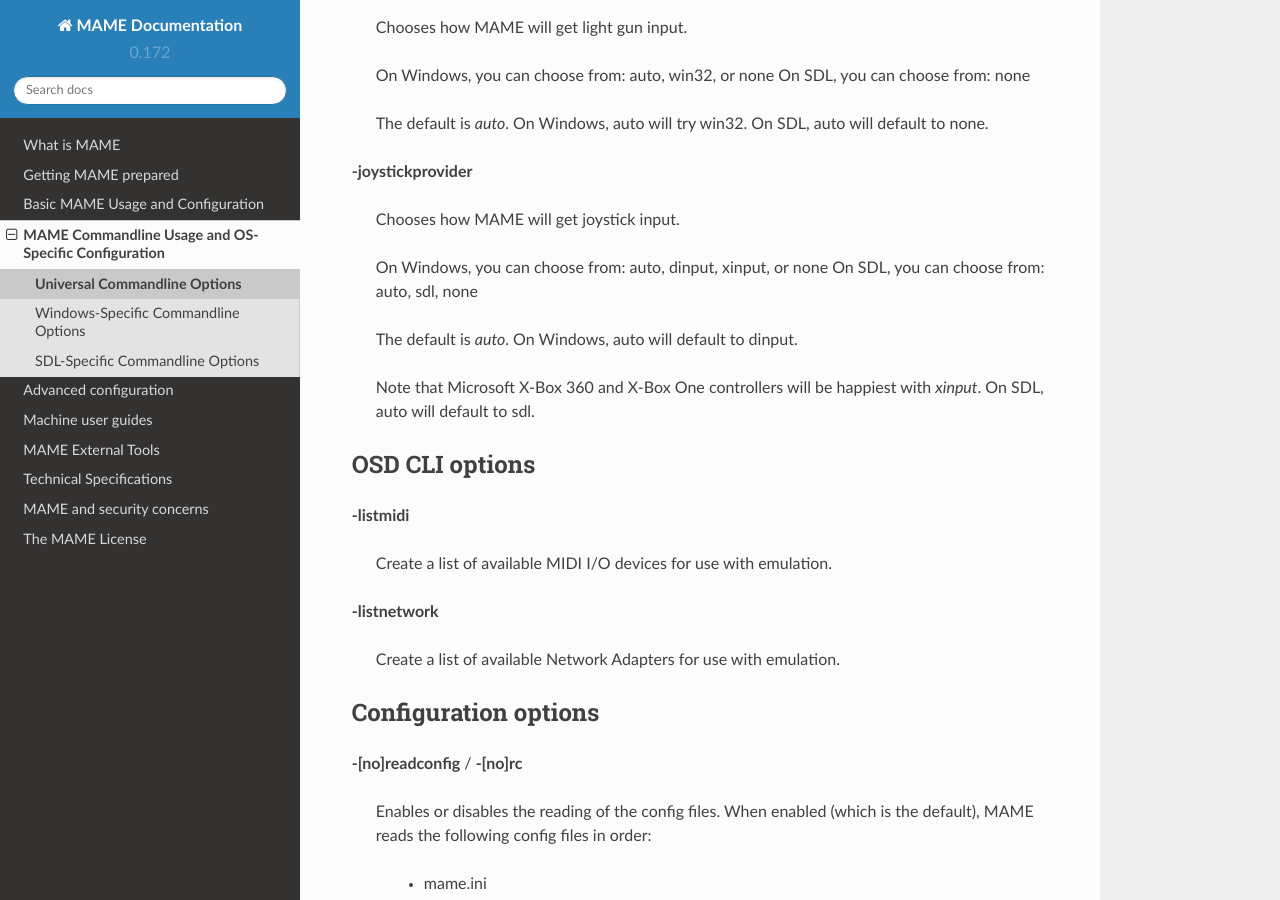
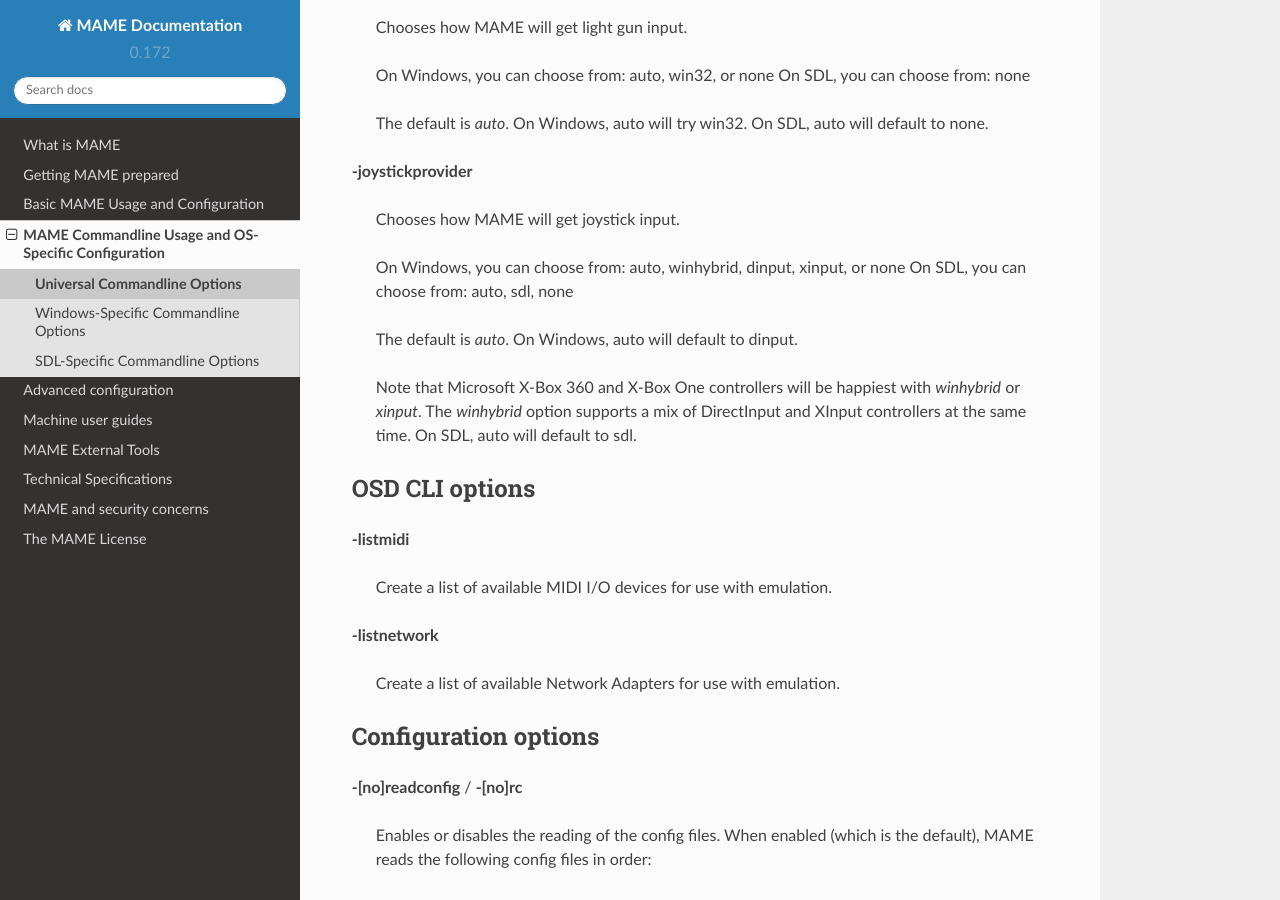
Before and after one commit to mamedev/docs, a Sphinx documentation site: the page built from source/commandline/commandline-all.rst, in a window 1280 px wide and 900 px high, scrolled down 4640 px. Built offline with Sphinx 7.4.7 and the Read the Docs theme 2.0.0, drawn with Linux system fonts in a browser that asks for light colours.

Commit message:
Add winhybrid to controller input provider list

```diff
--- a/source/commandline/commandline-all.rst
+++ b/source/commandline/commandline-all.rst
@@ -184,12 +184,12 @@ OSD related options
 
 	Chooses how MAME will get joystick input.
 
-	On Windows, you can choose from: auto, dinput, xinput, or none
+	On Windows, you can choose from: auto, winhybrid, dinput, xinput, or none
 	On SDL, you can choose from: auto, sdl, none
 
 	The default is *auto*. On Windows, auto will default to dinput.
 
-	Note that Microsoft X-Box 360 and X-Box One controllers will be happiest with *xinput*. On SDL, auto will default to sdl.
+	Note that Microsoft X-Box 360 and X-Box One controllers will be happiest with *winhybrid* or *xinput*. The *winhybrid* option supports a mix of DirectInput and XInput controllers at the same time. On SDL, auto will default to sdl.
 
 
 
```
